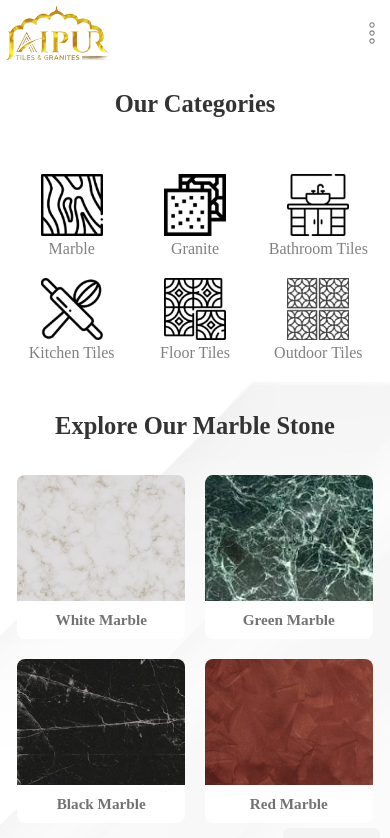
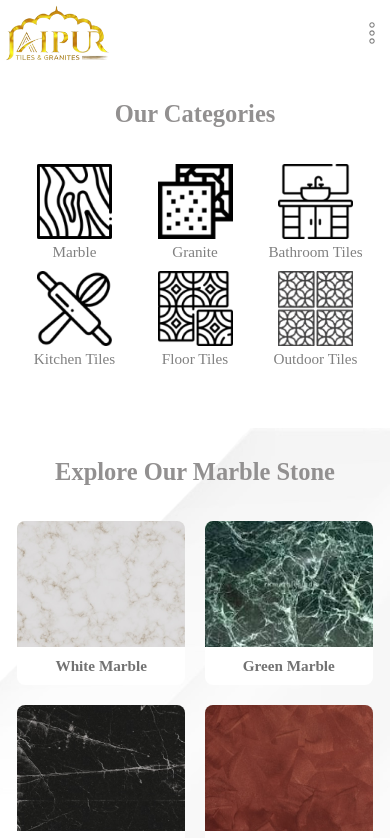
Before and after one commit to jitendra-191906/Client-Project, a React (Create React App) app: page / in a window 390 px wide. Shown: the top 838 px of the page. Built offline with nearby package versions, Linux system fonts and the light colour scheme.

Commit message:
Updated category

```diff
--- a/src/Component/Categories.js
+++ b/src/Component/Categories.js
@@ -56,8 +56,8 @@
                         className="category-card-image"
                       />
                     </div>
-                    <div className="category_product_name">
-                      <p className="category-card-name">
+                    <div className="category-card-name website_semi_heading_text">
+                      <p>
                         {category.name}
                       </p>
                     </div>
--- a/src/Style/categories.css
+++ b/src/Style/categories.css
@@ -9,22 +9,22 @@
 .categories-inner {
   display: flex;
   flex-direction: column;
-  text-align: center;
+  justify-content: center;
+  align-items: center;
   width: -webkit-fill-available;
-
-}
-
-.website_heading_text {
-  color: #333;
+  padding: 10px 10px;
+  padding-bottom: 60px;
 }
 
 .categories-section-bottom {
   display: grid;
-  gap: 15px;
- grid-template-columns: repeat(auto-fill, minmax(400px, 1fr));
+  gap: 50px;
+  grid-template-columns: repeat(auto-fill, minmax(300px, 1fr));
+  width: 80%;
 }
-.category-card-image-container{
-  width: 40%;
+
+.category-card-image-container {
+  width: 160px;
 }
 
 .category-card-image {
@@ -43,83 +43,86 @@
   color: gray;
 }
 
-@media (max-width: 1229px) {
+@media (max-width: 1270px) {
 
+  .categories-section-bottom{
+    width: 95%;
+  }
 
   .categories-section-bottom {
-
-    grid-template-columns: repeat(auto-fill, minmax(360px, 1fr));
+    grid-template-columns: repeat(auto-fill, minmax(280px, 1fr));
   }
 }
 
-@media (max-width: 1109px) {
+@media (max-width: 1010px) {
   .categories-section-bottom {
-
-    grid-template-columns: repeat(auto-fill, minmax(320px, 1fr));
-  }
-
-}
-
-@media (max-width: 989px) {
-
-
-  .categories-section-bottom {
-
-    grid-template-columns: repeat(auto-fill, minmax(280px, 1fr));
-  }
-
-}
-@media (max-width: 869px) {
-  .categories-section-bottom {
-
-    grid-template-columns: repeat(auto-fill, minmax(240px, 1fr));
-  }
-
-  .category-card-image-container{
-    width: 60%;
-  }
-}
- @media (max-width: 749px) {
-  .categories-section-bottom {
-
     grid-template-columns: repeat(auto-fill, minmax(200px, 1fr));
   }
 
 }
 
-@media (max-width: 629px) {
+@media (max-width: 820px) {
+  .category-card-image-container {
+    width: 130px;
+  }
+  .categories-section-bottom{
+    padding: 0px 5px;
+  }
+}
+
+@media (max-width: 770px) {
   .categories-section-bottom {
-
-    grid-template-columns: repeat(auto-fill, minmax(160px, 1fr));
-    padding: 20px;
-    gap: 20px;
+    grid-template-columns: repeat(auto-fill, minmax(150px, 1fr));
   }
 
+  .category-card-image-container {
+    width: 115px;
+  }
+}
 
-}
-@media (max-width: 559px) {
+@media (max-width: 600px) {
   .categories-section-bottom {
+    grid-template-columns: repeat(auto-fill, minmax(115px, 1fr));
+  }
 
-    grid-template-columns: repeat(auto-fill, minmax(120px, 1fr));
-
+  .category-card-image-container {
+    width: 100px;
   }
 
 }
-@media (max-width: 439px) {
+
+@media (max-width: 490px) {
   .categories-section-bottom {
-
-    grid-template-columns: repeat(auto-fill, minmax(100px, 1fr));
-
+    grid-template-columns: repeat(auto-fill, minmax(105px, 1fr));
+    gap: 10px;
   }
 
+  .category-card-image-container {
+    width: 75px;
+  }
 
 }
-@media (max-width: 379px) {
+
+@media (max-width: 375px) {
   .categories-section-bottom {
-
-    grid-template-columns: repeat(auto-fill, minmax(70px, 1fr));
-
+    grid-template-columns: repeat(auto-fill, minmax(78px, 1fr));
+    gap: 10px;
   }
 
+  .category-card-image-container {
+    width: 50px;
+  }
 
 }
+
+@media (max-width: 290px) {
+  .categories-section-bottom {
+    grid-template-columns: repeat(auto-fill, minmax(58px, 1fr));
+    gap: 10px;
+  }
+
+  .category-card-image-container {
+    width: 37px;
+  }
+
+}
--- a/src/Style/index.css
+++ b/src/Style/index.css
@@ -21,18 +21,19 @@
   font-family: system-ui;
 }
 
-/* .website_heading_text{
+.website_heading_text {
   color: #929090;
   padding: 25px 0px;
-  font-size: 2rem;
-} */
+  font-size: 1.6rem;
+}
 
-/* .website_heading_text {
-  font-size: 1.8rem;
-  font-weight: bold;
-  text-align: center;
-  color: #333;
-} */
+.website_semi_heading_text {
+  font-size: 1.25rem;
+}
+
+.website_normal_text {
+  font-size: 1.1rem;
+}
 
 .slick-prev,
 .slick-next {
```
